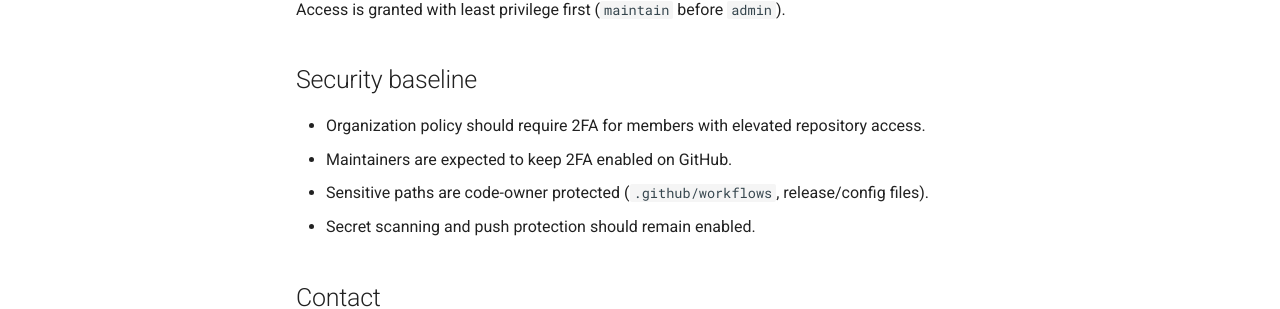
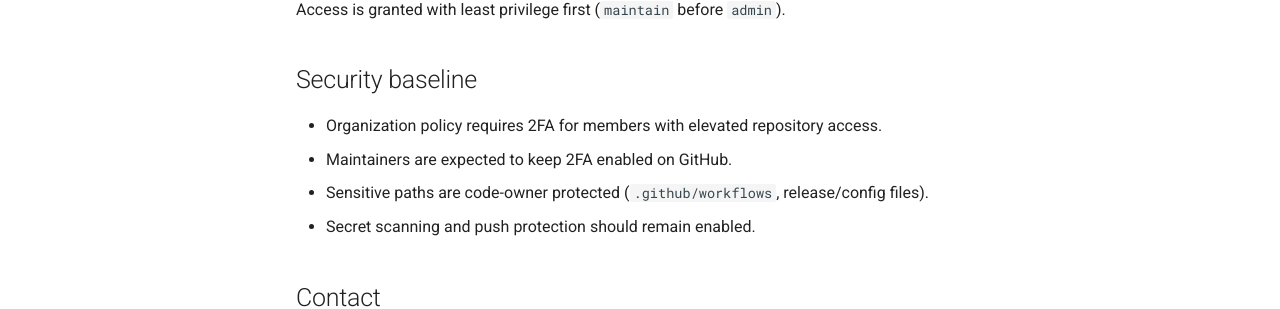
Before and after one commit to hopperlabs-opensource/youtube-intel-tool, an MkDocs documentation site: the page built from docs/GOVERNANCE.md, in a window 1280 px wide and 900 px high, scrolled down 539 px. Shown: the part 263-572 px from the top of the window. Built offline with MkDocs 1.6.1 and Material for MkDocs 9.7.7, drawn with Linux system fonts in a browser that asks for light colours; comment, search, counter and statistics services are not loaded.

Commit message:
docs: assert org 2FA requirement in governance text (#22)
Co-authored-by: Eric Garthoffner <eric@ericgart.com>

```diff
--- a/docs/GOVERNANCE.md
+++ b/docs/GOVERNANCE.md
@@ -25,7 +25,7 @@ Access is granted with least privilege first (`maintain` before `admin`).
 
 ## Security baseline
 
-- Organization policy should require 2FA for members with elevated repository access.
+- Organization policy requires 2FA for members with elevated repository access.
 - Maintainers are expected to keep 2FA enabled on GitHub.
 - Sensitive paths are code-owner protected (`.github/workflows`, release/config files).
 - Secret scanning and push protection should remain enabled.
```
Also changed, not shown: README.md (+1 -1 lines).
